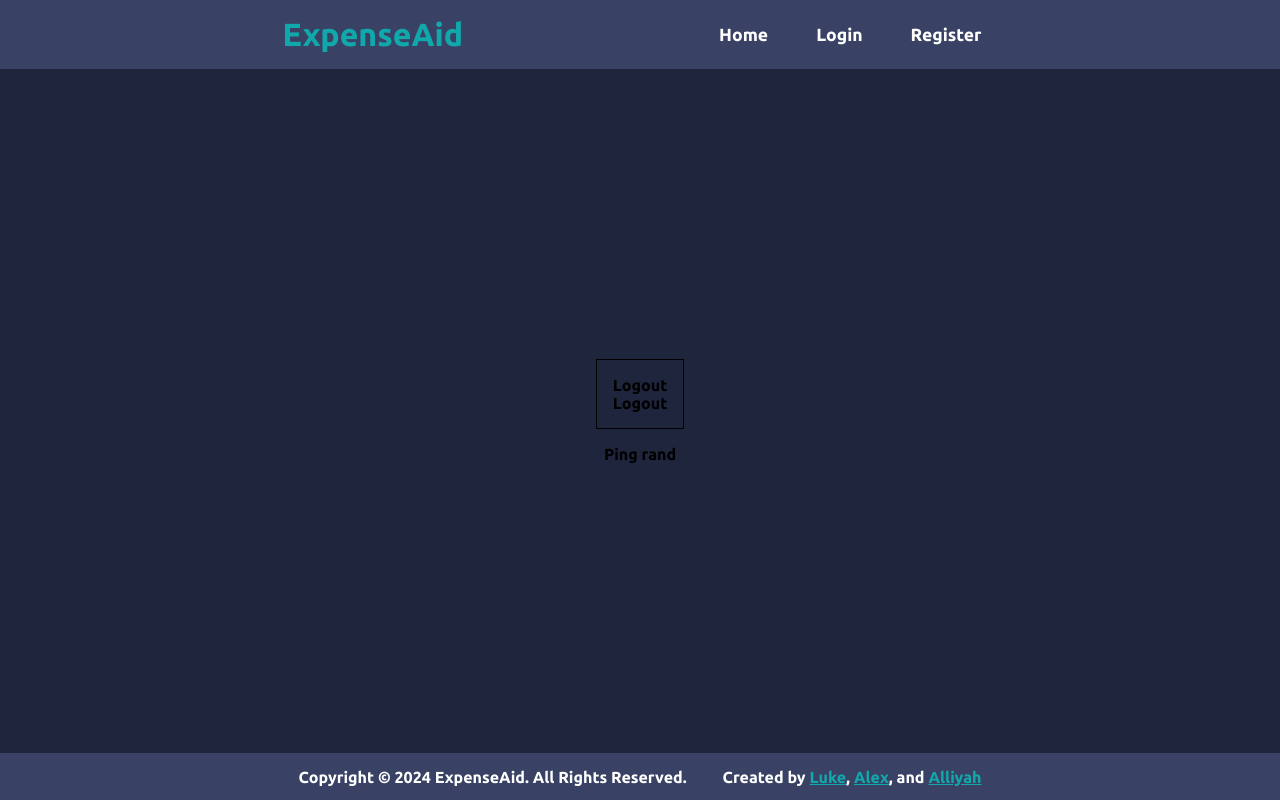
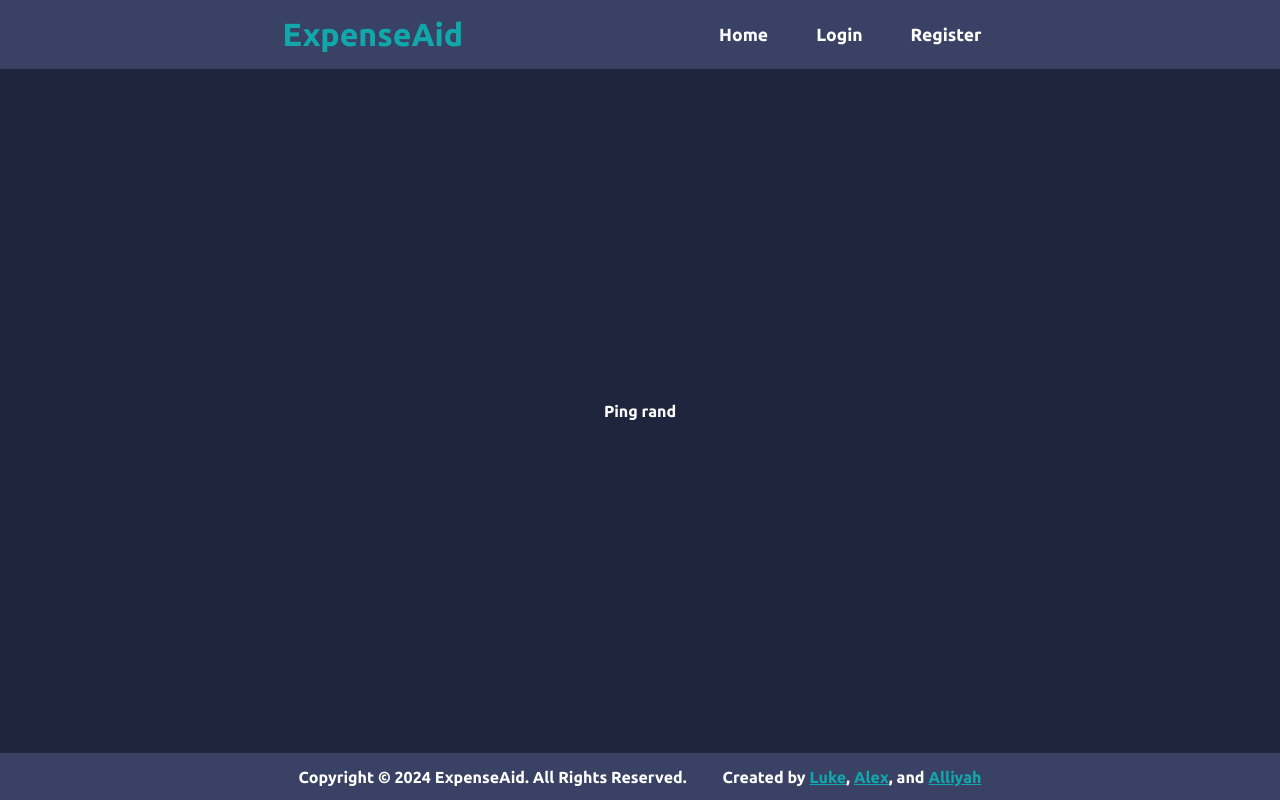
Before and after one commit to alexagruso/human-factors-project, a SvelteKit app in the folder frontend/: page / in a window 1280 px wide. Built offline with nearby package versions, Linux system fonts and the light colour scheme; no server answers; the database is empty.

Commit message:
remove old home page code

```diff
--- a/frontend/src/routes/+page.svelte
+++ b/frontend/src/routes/+page.svelte
@@ -1,5 +1,4 @@
 <script lang="ts">
-    import { enhance } from "$app/forms";
     import { page } from "$app/stores";
 
     let response: string | undefined;
@@ -8,12 +7,6 @@
 {#if $page.data.loggedIn}
     <h2>Logged in as {$page.data.currentSession.email}</h2>
 {/if}
-<div class="form-container col">
-    <h1>Logout</h1>
-    <form method="POST" action="?/logout" class="col" use:enhance>
-        <button type="submit">Logout</button>
-    </form>
-</div>
 
 <button
     on:click={async () => {
@@ -29,14 +22,15 @@
 {/if}
 
 <style lang="scss">
-    .form-container {
-        align-items: center;
-
-        border: 1px solid black;
-        padding: 1rem;
+    h2 {
+        color: $white;
     }
 
-    form {
-        gap: 0.5rem;
+    button {
+        color: $white;
+
+        &:hover {
+            background-color: $primary-dark;
+        }
     }
 </style>
```
